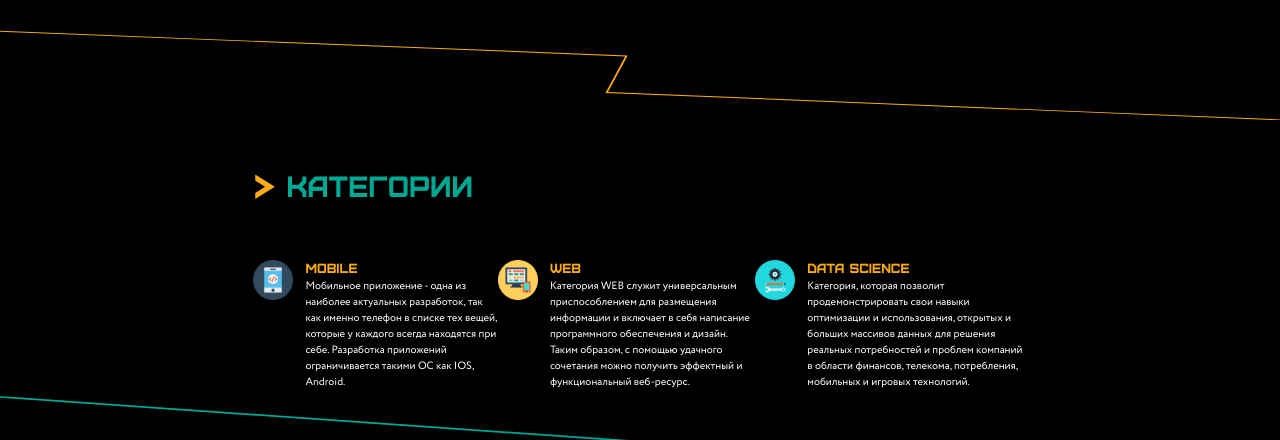
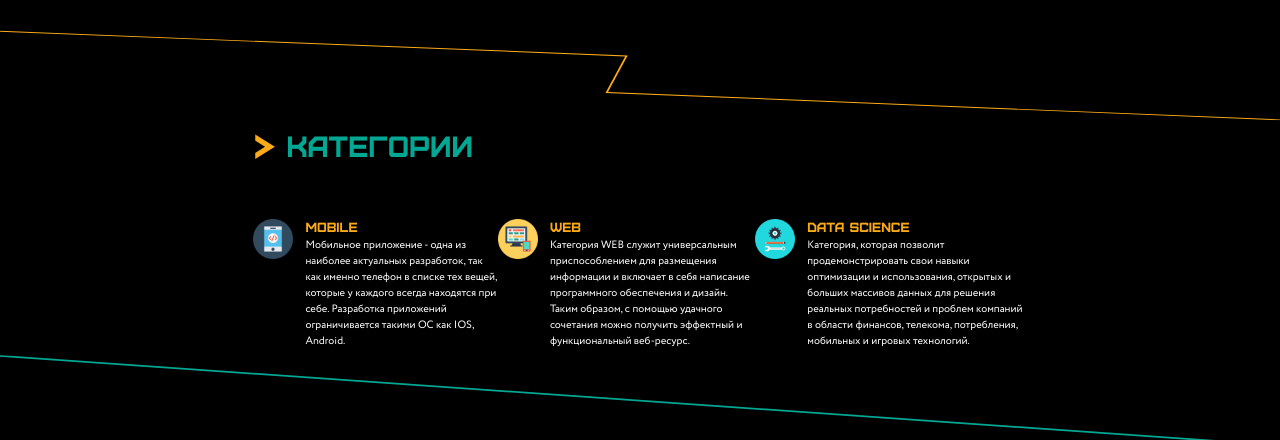
Before and after one commit to Jawell/LikeIT-2018, a React app: page / in a window 1280 px wide. Shown: the part 960-1400 px from the top of the page. Built offline with nearby package versions, Linux system fonts and the light colour scheme; the HTML template or start-up script is replaced by a standard one.

Commit message:
fix margin divider

```diff
--- a/src/scss/category-screen-landscape.scss
+++ b/src/scss/category-screen-landscape.scss
@@ -1,4 +1,8 @@
 @media screen and (orientation: landscape) {
+  #category {
+    margin-top: -3.2vw;
+  }
+
   #category-info {
     display: grid;
     grid-template-areas: "mobile web data";
```
